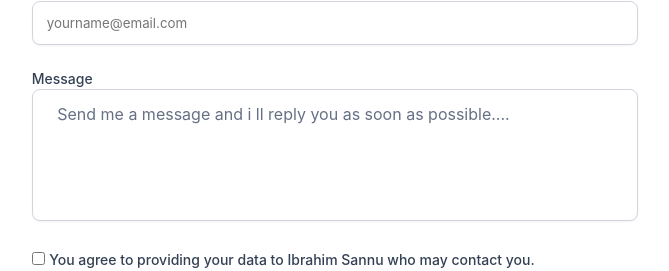
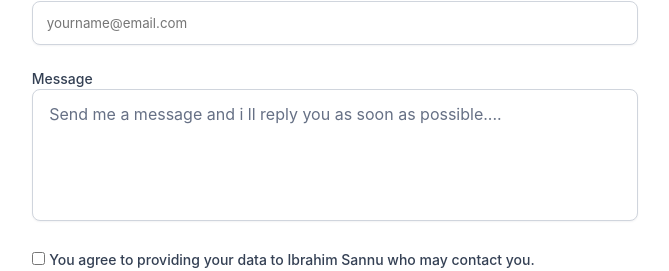
Before and after one commit to sir-ojay/linkconnect, a React (Create React App) app: page /contact in a window 1280 px wide. Shown: the part 355-626 px from the top of the page, without its empty margins (305-974 px from the left). Built offline with nearby package versions, Linux system fonts and the light colour scheme.

Commit message:
style: Feature and updates related to styling

```diff
--- a/src/components/form/form.css
+++ b/src/components/form/form.css
@@ -86,7 +86,7 @@ span>label {
     box-shadow: 0px 1px 2px rgba(16, 24, 40, 0.05);
     border-radius: 8px;
     margin-bottom: 24px;
-    padding: 12px 20px;
+    padding: 12px ;
     box-sizing: border-box;
     resize: none;
 
```
